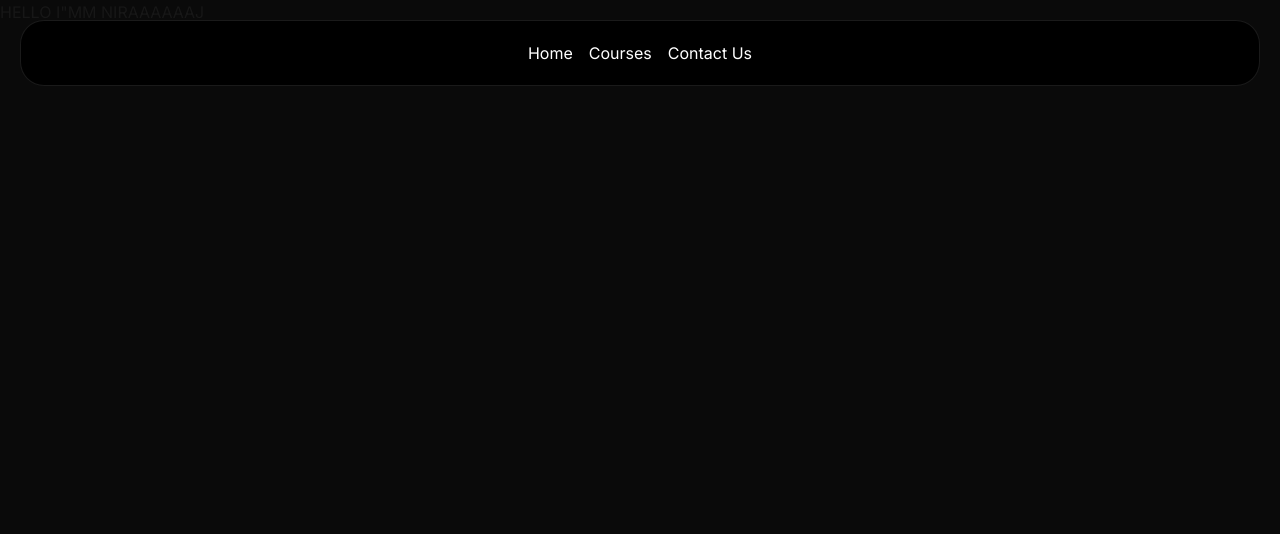
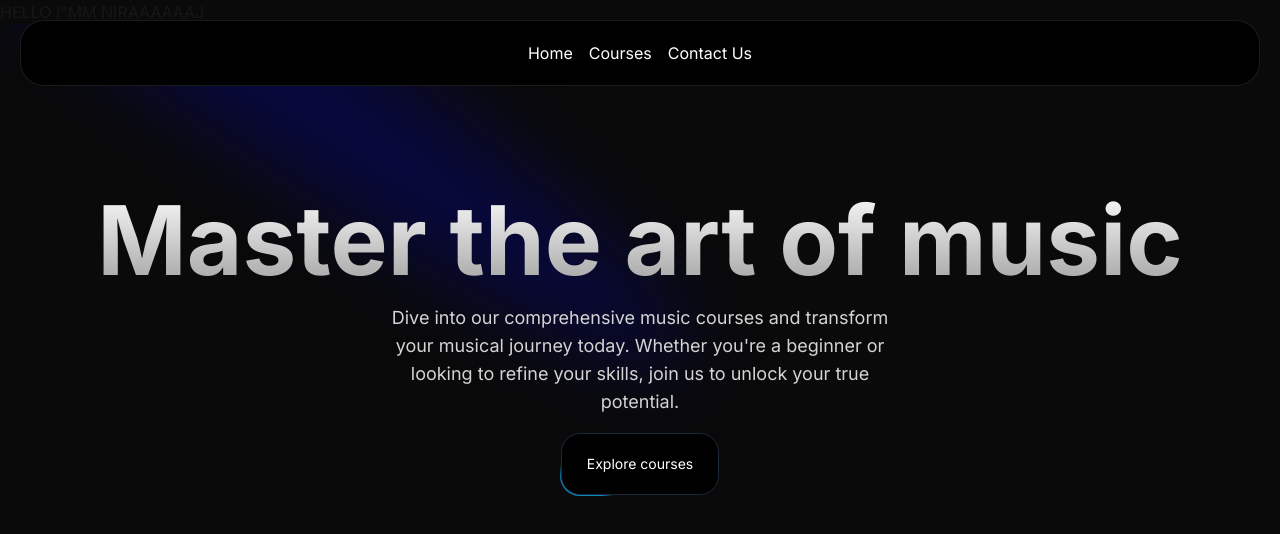
Before and after one commit to Niraaj10/MusicApp, a Next.js app: page / in a window 1280 px wide. Shown: the top 534 px of the page. Built offline with nearby package versions, Linux system fonts and the light colour scheme.

Commit message:
HeroSection Created

```diff
--- a/src/app/page.tsx
+++ b/src/app/page.tsx
@@ -1,8 +1,13 @@
+import HeroSection from "@/components/HeroSection";
+
 export default function Home() {
   return (
     <>
       <main className="min-h-screen bg-black/[0.96] antialiased">
         <h1>HELLO I"MM NIRAAAAAAJ</h1>
+
+        <HeroSection />
+
       </main>
     </>
   );
--- /dev/null
+++ b/src/components/HeroSection.tsx
@@ -0,0 +1,48 @@
+import React from 'react'
+import { Spotlight } from './ui/Spotlight'
+import { Button } from "./ui/moving-border";
+import Link from 'next/link';
+
+function HeroSection() {
+    return (
+        <div
+            className="h-auto md:h-[40rem] w-full rounded-md flex flex-col items-center justify-center relative overflow-hidden mx-auto py-10 md:py-0"
+        >
+            {/* HeroSection */}
+
+
+            <Spotlight
+                className="-top-40 left-0 md:left-60 md:-top-20"
+                // fill="white"
+                fill="blue"
+            />
+
+
+            <div className="p-4 relative z-10 w-full text-center" >
+                <h1
+                    className="mt-20 md:mt-0 text-9xl md:text-8xl font-bold bg-clip-text text-transparent bg-gradient-to-b from-neutral-50 to-neutral-400"
+                >
+                    Master the art of music
+                </h1>
+                <p
+                    className="mt-4 font-normal text-base md:text-lg text-neutral-300 max-w-lg mx-auto"
+                >
+                    Dive into our comprehensive music courses and transform your musical journey today. Whether you're a beginner or looking to refine your skills, join us to unlock your true potential.
+                </p>
+                <div className="mt-4">
+                    <Link href={"/courses"}>
+                        <Button
+                            borderRadius="1.25rem"
+                            className="bg-white dark:bg-black text-black dark:text-white border-neutral-200 dark:border-slate-800"
+                        >
+                            Explore courses
+                        </Button>
+                    </Link>
+                </div>
+            </div>
+
+        </div>
+    )
+}
+
+export default HeroSection
--- /dev/null
+++ b/src/components/ui/Spotlight.tsx
@@ -0,0 +1,56 @@
+import React from "react";
+import { cn } from "@/utils/cn";
+
+type SpotlightProps = {
+  className?: string;
+  fill?: string;
+};
+
+export const Spotlight = ({ className, fill }: SpotlightProps) => {
+  return (
+    <svg
+      className={cn(
+        "animate-spotlight pointer-events-none absolute z-[1]  h-[169%] w-[138%] lg:w-[84%] opacity-0",
+        className
+      )}
+      xmlns="http://www.w3.org/2000/svg"
+      viewBox="0 0 3787 2842"
+      fill="none"
+    >
+      <g filter="url(#filter)">
+        <ellipse
+          cx="1924.71"
+          cy="273.501"
+          rx="1924.71"
+          ry="273.501"
+          transform="matrix(-0.822377 -0.568943 -0.568943 0.822377 3631.88 2291.09)"
+          fill={fill || "white"}
+          fillOpacity="0.21"
+        ></ellipse>
+      </g>
+      <defs>
+        <filter
+          id="filter"
+          x="0.860352"
+          y="0.838989"
+          width="3785.16"
+          height="2840.26"
+          filterUnits="userSpaceOnUse"
+          colorInterpolationFilters="sRGB"
+        >
+          <feFlood floodOpacity="0" result="BackgroundImageFix"></feFlood>
+          <feBlend
+            mode="normal"
+            in="SourceGraphic"
+            in2="BackgroundImageFix"
+            result="shape"
+          ></feBlend>
+          <feGaussianBlur
+            stdDeviation="151"
+            result="effect1_foregroundBlur_1065_8"
+          ></feGaussianBlur>
+        </filter>
+      </defs>
+    </svg>
+  );
+};
--- /dev/null
+++ b/src/components/ui/moving-border.tsx
@@ -0,0 +1,139 @@
+"use client";
+import React from "react";
+import {
+  motion,
+  useAnimationFrame,
+  useMotionTemplate,
+  useMotionValue,
+  useTransform,
+} from "framer-motion";
+import { useRef } from "react";
+import { cn } from "@/utils/cn";
+
+export function Button({
+  borderRadius = "1.75rem",
+  children,
+  as: Component = "button",
+  containerClassName,
+  borderClassName,
+  duration,
+  className,
+  ...otherProps
+}: {
+  borderRadius?: string;
+  children: React.ReactNode;
+  as?: any;
+  containerClassName?: string;
+  borderClassName?: string;
+  duration?: number;
+  className?: string;
+  [key: string]: any;
+}) {
+  return (
+    <Component
+      className={cn(
+        "bg-transparent relative text-xl  h-16 w-40 p-[1px] overflow-hidden ",
+        containerClassName
+      )}
+      style={{
+        borderRadius: borderRadius,
+      }}
+      {...otherProps}
+    >
+      <div
+        className="absolute inset-0"
+        style={{ borderRadius: `calc(${borderRadius} * 0.96)` }}
+      >
+        <MovingBorder duration={duration} rx="30%" ry="30%">
+          <div
+            className={cn(
+              "h-20 w-20 opacity-[0.8] bg-[radial-gradient(var(--sky-500)_40%,transparent_60%)]",
+              borderClassName
+            )}
+          />
+        </MovingBorder>
+      </div>
+
+      <div
+        className={cn(
+          "relative bg-slate-900/[0.8] border border-slate-800 backdrop-blur-xl text-white flex items-center justify-center w-full h-full text-sm antialiased",
+          className
+        )}
+        style={{
+          borderRadius: `calc(${borderRadius} * 0.96)`,
+        }}
+      >
+        {children}
+      </div>
+    </Component>
+  );
+}
+
+export const MovingBorder = ({
+  children,
+  duration = 2000,
+  rx,
+  ry,
+  ...otherProps
+}: {
+  children: React.ReactNode;
+  duration?: number;
+  rx?: string;
+  ry?: string;
+  [key: string]: any;
+}) => {
+  const pathRef = useRef<any>();
+  const progress = useMotionValue<number>(0);
+
+  useAnimationFrame((time) => {
+    const length = pathRef.current?.getTotalLength();
+    if (length) {
+      const pxPerMillisecond = length / duration;
+      progress.set((time * pxPerMillisecond) % length);
+    }
+  });
+
+  const x = useTransform(
+    progress,
+    (val) => pathRef.current?.getPointAtLength(val).x
+  );
+  const y = useTransform(
+    progress,
+    (val) => pathRef.current?.getPointAtLength(val).y
+  );
+
+  const transform = useMotionTemplate`translateX(${x}px) translateY(${y}px) translateX(-50%) translateY(-50%)`;
+
+  return (
+    <>
+      <svg
+        xmlns="http://www.w3.org/2000/svg"
+        preserveAspectRatio="none"
+        className="absolute h-full w-full"
+        width="100%"
+        height="100%"
+        {...otherProps}
+      >
+        <rect
+          fill="none"
+          width="100%"
+          height="100%"
+          rx={rx}
+          ry={ry}
+          ref={pathRef}
+        />
+      </svg>
+      <motion.div
+        style={{
+          position: "absolute",
+          top: 0,
+          left: 0,
+          display: "inline-block",
+          transform,
+        }}
+      >
+        {children}
+      </motion.div>
+    </>
+  );
+};
--- a/tailwind.config.ts
+++ b/tailwind.config.ts
@@ -1,4 +1,25 @@
 import type { Config } from "tailwindcss";
+
+const colors = require("tailwindcss/colors");
+const {
+  default: flattenColorPalette,
+} = require("tailwindcss/lib/util/flattenColorPalette");
+
+
+
+// This plugin adds each Tailwind color as a global CSS variable, e.g. var(--gray-200).
+function addVariablesForColors({ addBase, theme }: any) {
+  let allColors = flattenColorPalette(theme("colors"));
+  let newVars = Object.fromEntries(
+    Object.entries(allColors).map(([key, val]) => [`--${key}`, val])
+  );
+
+  addBase({
+    ":root": newVars,
+  });
+}
+
+
 
 const config: Config = {
   content: [
@@ -9,12 +30,32 @@
   darkMode: "class",
   theme: {
     extend: {
+      animation: {
+        spotlight: "spotlight 2s ease .75s 1 forwards",
+      },
+      keyframes: {
+        spotlight: {
+          "0%": {
+            opacity: "0",
+            transform: "translate(-72%, -62%) scale(0.5)",
+          },
+          "100%": {
+            opacity: "1",
+            transform: "translate(-50%,-40%) scale(1)",
+          },
+        },
+      },
       colors: {
         background: "var(--background)",
         foreground: "var(--foreground)",
       },
     },
   },
-  plugins: [],
+  plugins: [
+    addVariablesForColors,
+  ],
 };
+
+
+
 export default config;
```
